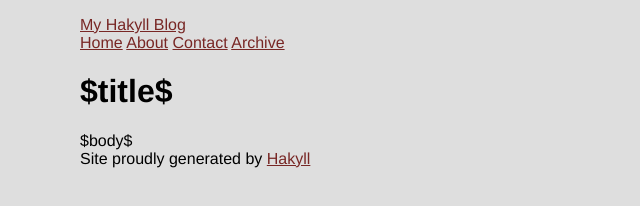
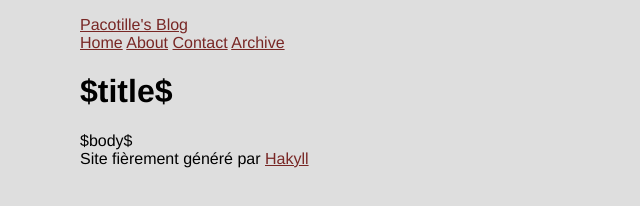
Before and after one commit to pacotille/sources-mon-blog, a plain HTML site: page templates/default.html in a window 1280 px wide. Shown: the full height of the page, 0-640 px from the left. Drawn offline with nearby package versions, Linux system fonts and the light colour scheme; some packages are replaced by stand-ins of ours.

```diff
--- a/templates/default.html
+++ b/templates/default.html
@@ -4,7 +4,7 @@
 <html xmlns="http://www.w3.org/1999/xhtml" xml:lang="en" lang="en">
     <head>
         <meta http-equiv="Content-Type" content="text/html; charset=UTF-8" />
-        <title>My Hakyll Blog - $title$</title>
+        <title>Pacotille's Blog - $title$</title>
         <link rel="stylesheet" type="text/css" href="/css/default.css" />
 <script type="text/javascript"
         src="http://cdn.mathjax.org/mathjax/latest/MathJax.js?config=TeX-AMS-MML_HTMLorMML"></script>
@@ -12,7 +12,7 @@
     <body>
         <div id="header">
             <div id="logo">
-                <a href="/">My Hakyll Blog</a>
+                <a href="/">Pacotille's Blog</a>
             </div>
             <div id="navigation">
                 <a href="/">Home</a>
@@ -28,7 +28,7 @@
             $body$
         </div>
         <div id="footer">
-            Site proudly generated by
+            Site fièrement généré par
             <a href="http://jaspervdj.be/hakyll">Hakyll</a>
         </div>
     </body>
```
Also changed, not shown: 5 other files.
